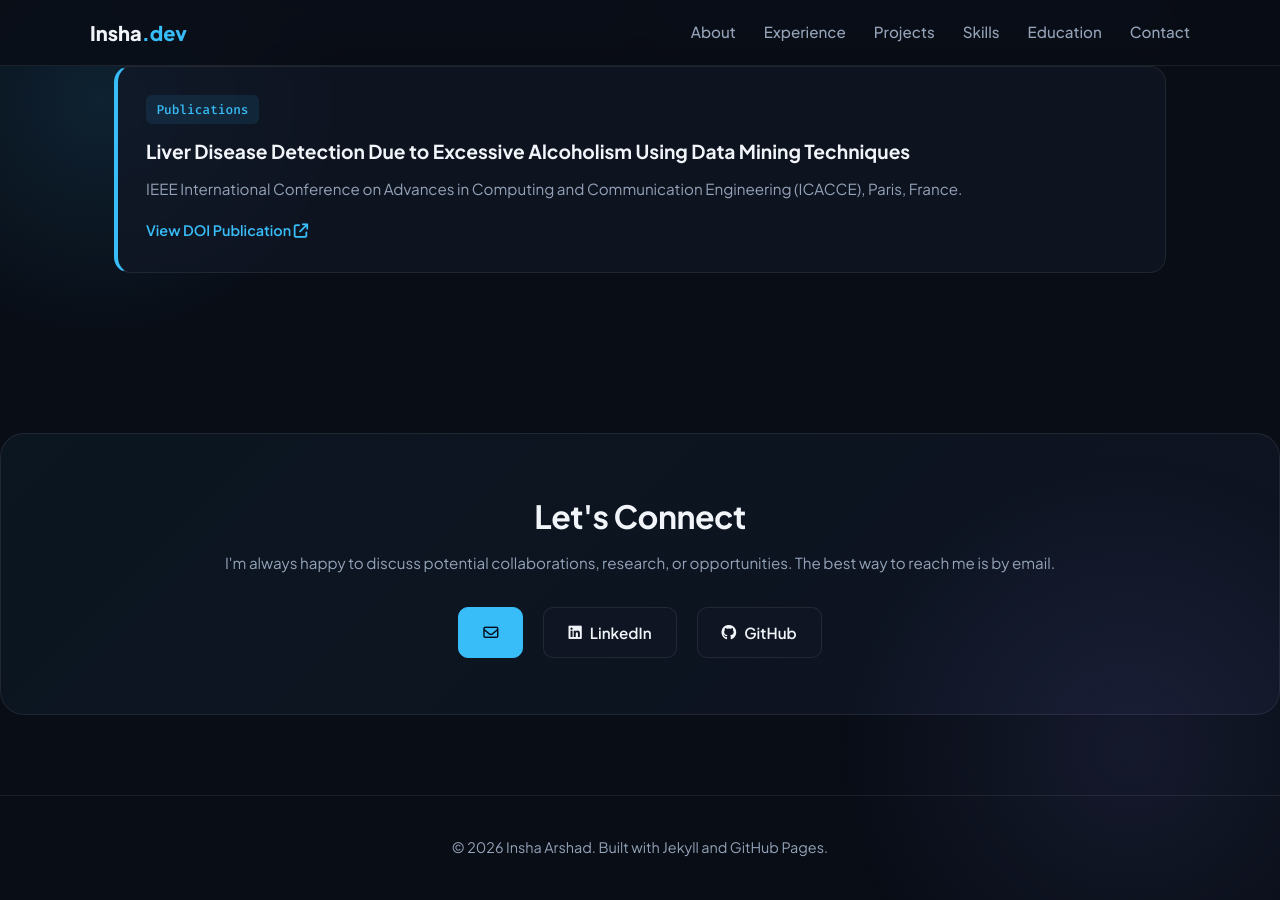
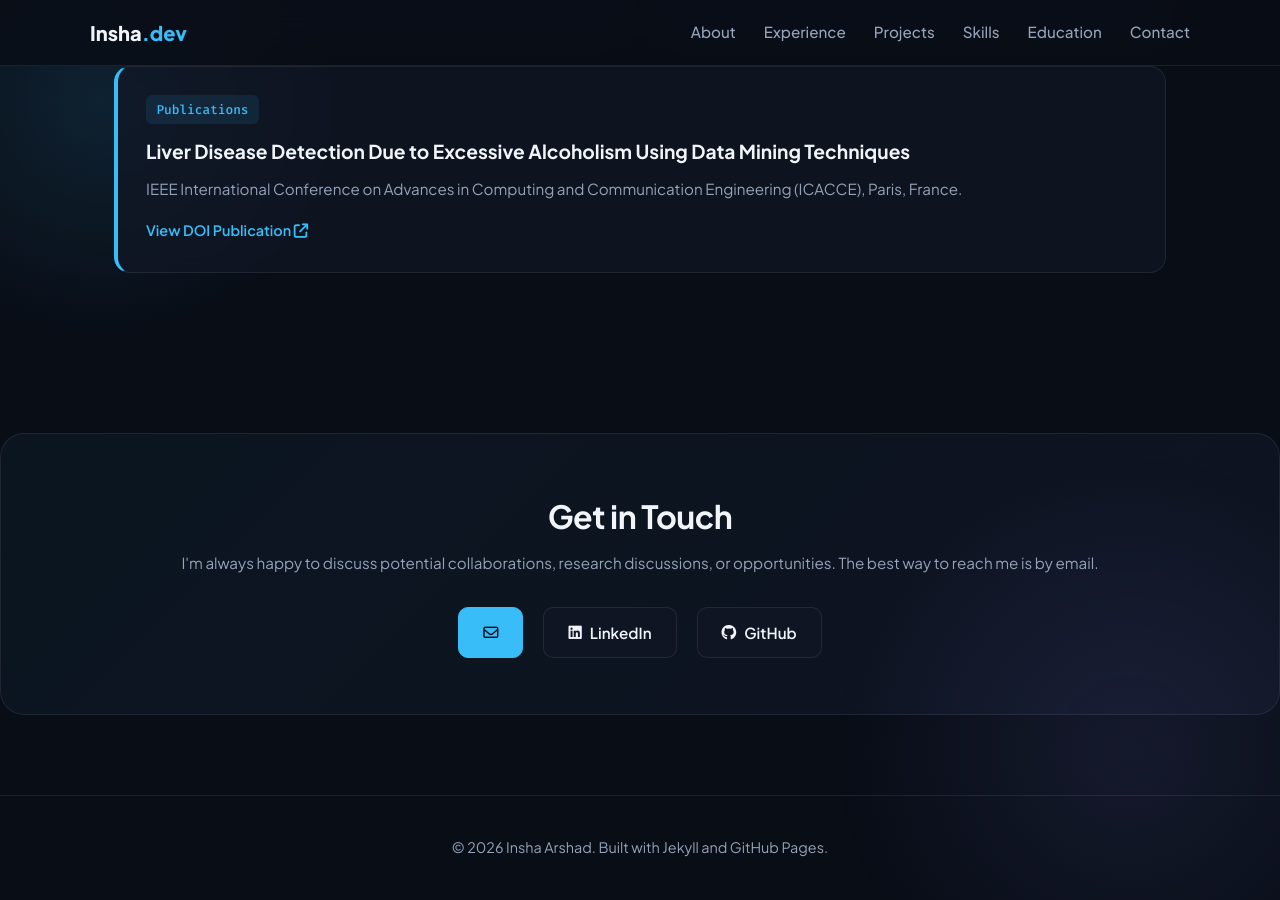
Before and after one commit to Insha-A/aboutme, a Jekyll site: the page built from index.html, in a window 1280 px wide and 900 px high, scrolled down 3706 px. Built offline with Jekyll 4.4.1, drawn with Linux system fonts in a browser that asks for light colours.

Commit message:
Update footer.html

```diff
--- a/_includes/footer.html
+++ b/_includes/footer.html
@@ -1,7 +1,7 @@
 <section id="contact">
   <div class="contact-card">
-    <h2 class="section-title">Let's Connect</h2>
-    <p class="card-desc">I'm always happy to discuss potential collaborations, research, or opportunities. The best way to reach me is by email.</p>
+    <h2 class="section-title">Get in Touch</h2>
+    <p class="card-desc">I'm always happy to discuss potential collaborations, research discussions, or opportunities. The best way to reach me is by email.</p>
     <div class="contact-links">
       <a href="mailto:{{ site.email }}" class="btn btn-primary"><i class="fa-regular fa-envelope"></i> {{ site.email }}</a>
       <a href="https://linkedin.com/in/{{ site.linkedin_username }}" target="_blank" class="btn btn-secondary"><i class="fa-brands fa-linkedin"></i> LinkedIn</a>
```
